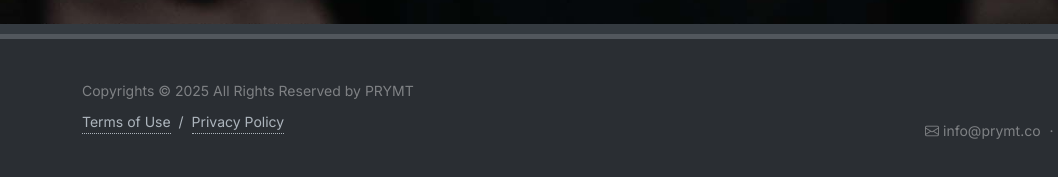
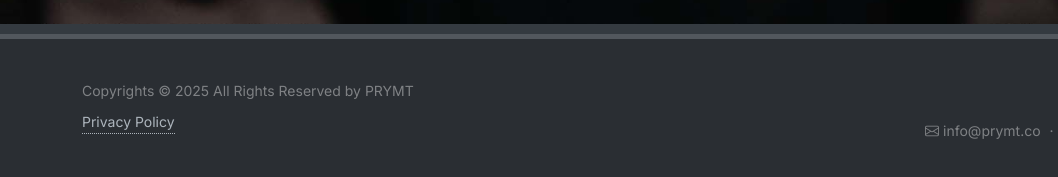
Before and after one commit to RedMango30/prymt, a plain HTML site: page index.html in a window 1280 px wide. Shown: the part 3088-3265 px from the top of the page, 0-1058 px from the left. Drawn offline with nearby package versions, Linux system fonts and the light colour scheme; a script that the page names is missing.

Commit message:
Update index.html

```diff
--- a/index.html
+++ b/index.html
@@ -435,7 +435,7 @@
 
 						<div class="col-md-6 text-center text-md-start">
 							Copyrights © 2025 All Rights Reserved by PRYMT<br>
-							<div class="copyright-links"><a href="#">Terms of Use</a> / <a href="#">Privacy Policy</a></div>
+							<div class="copyright-links"><a target="_blank" href="privacy.html">Privacy Policy</a></div>
 						</div>
 
 						<div class="col-md-6 text-center text-md-end">
```
